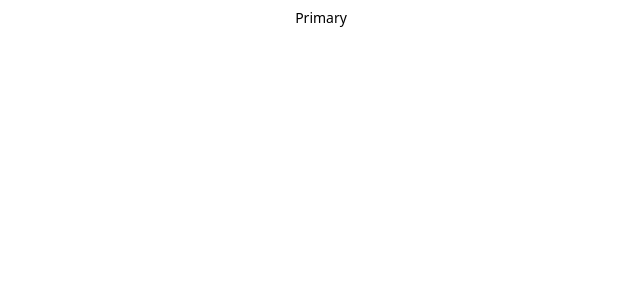
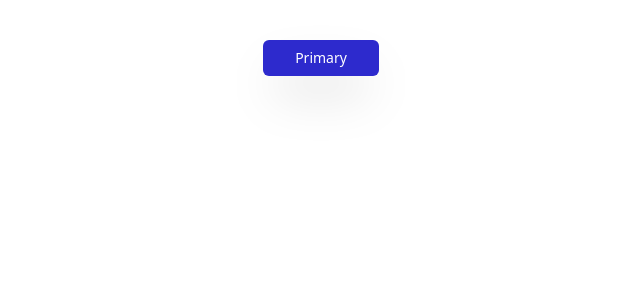
Before and after one commit to Hablu-Programmer-Team/HP-Team, a React (Vite) app: page /dashboard in a window 1280 px wide. Shown: the top 300 px of the page, without its empty margins (319-959 px from the left). Built offline with nearby package versions, Linux system fonts and the light colour scheme.

Commit message:
button color

```diff
--- a/src/components/pages/dashboard.tsx
+++ b/src/components/pages/dashboard.tsx
@@ -1,7 +1,11 @@
 import { Button } from "../team/Udoy/button";
 
 export const Dashboard = () => (
-  <div className="relative flex flex-col items-center justify-center">
-    <Button  >Primary</Button>
-  </div>
+
+<div className="flex justify-center items-center mt-10">
+<Button variant={"primary"}  >
+     <div className="relative z-10"> Primary</div>
+ </Button>
+</div>
+
 );
--- a/src/components/team/Udoy/button.tsx
+++ b/src/components/team/Udoy/button.tsx
@@ -17,7 +17,8 @@ export const Button = forwardRef<HTMLButtonElement, ButtonProps>(
 );
 
 Button.displayName = "Button";
- const className = ""
+ const className = "relative overflow-hidden bg-[#2D2ACD] text-white shadow-2xl transition-all before:absolute before:h-0 before:w-0 before:rounded-full before:bg-orange-600 before:duration-500 before:ease-out hover:shadow-orange-600 hover:before:h-56 hover:before:w-56"
+
 const buttonVariants = cva(
   "inline-flex items-center justify-center whitespace-nowrap rounded-md text-sm font-medium transition-colors focus-visible:outline-none focus-visible:ring-1 focus-visible:ring-ring disabled:pointer-events-none disabled:opacity-50",
   {
```
